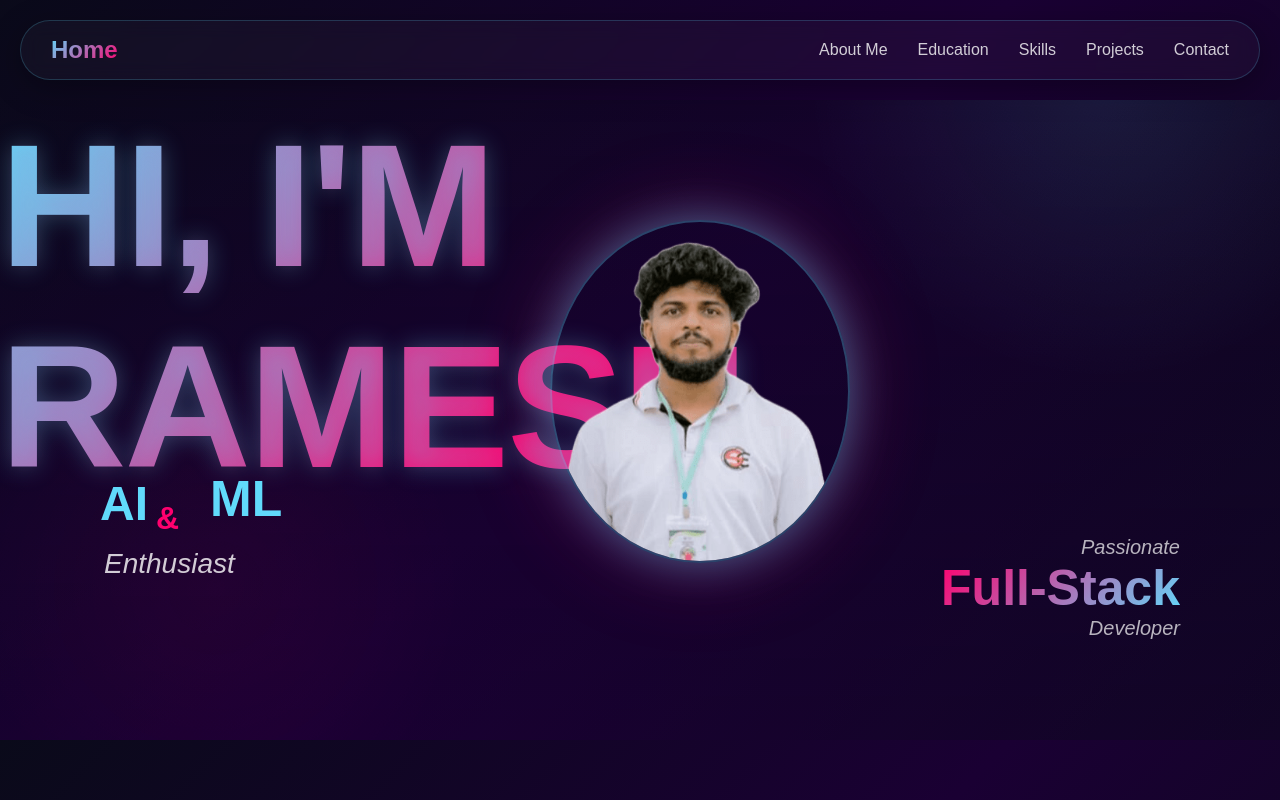
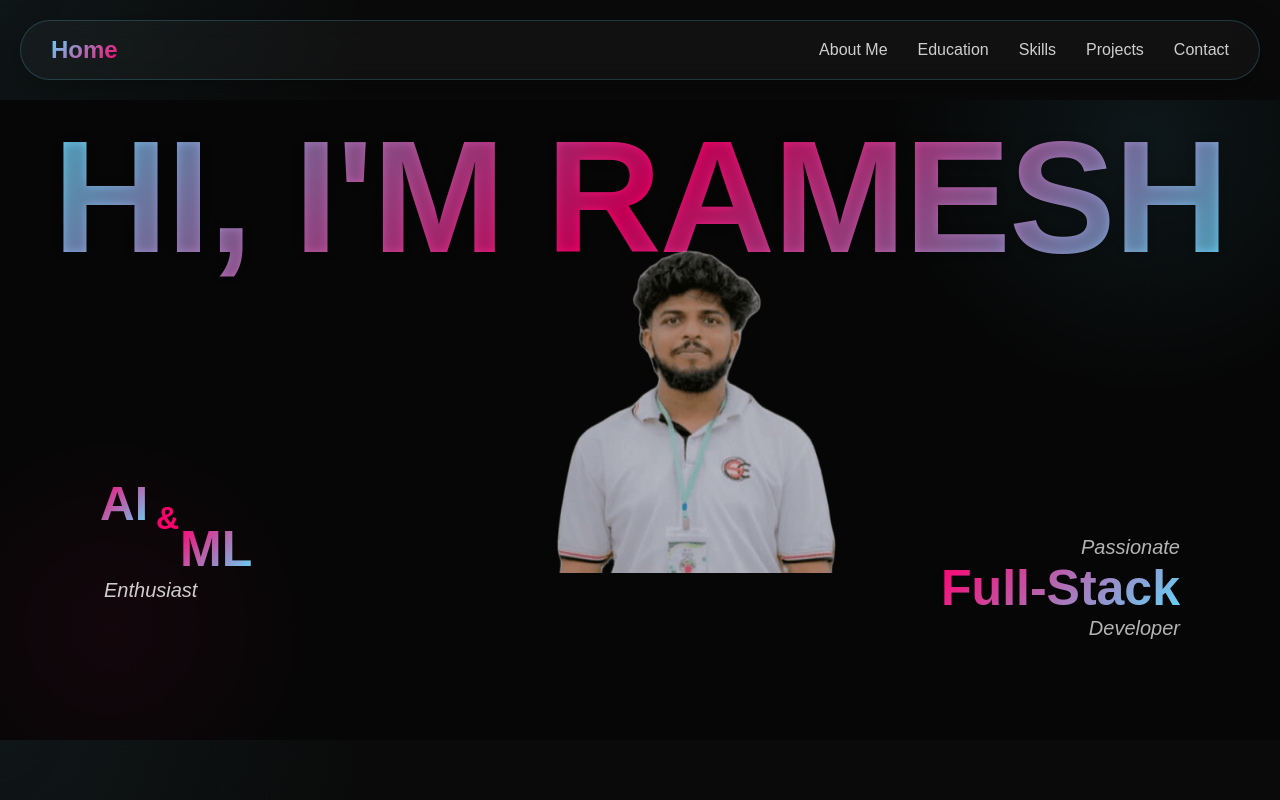
Before and after one commit to ramesh-2003-krishan/Portfolio, a React (Create React App) app in the folder portfolio/: page / in a window 1280 px wide. Built offline with nearby package versions, Linux system fonts and the light colour scheme.

Commit message:
home:upgrade css

```diff
--- a/portfolio/src/style/Home.css
+++ b/portfolio/src/style/Home.css
@@ -6,9 +6,12 @@
 }
 
 body {
-  background: linear-gradient(135deg, #0a0a1a 0%, #1a0033 50%, #0a0a1a 100%);
+  background: #050505;
   color: white;
   overflow-x: hidden;
+  background-image: radial-gradient(circle at top left, rgba(97, 218, 251, 0.06), transparent 25%),
+    radial-gradient(circle at bottom right, rgba(255, 0, 110, 0.05), transparent 30%),
+    linear-gradient(180deg, rgba(10, 10, 10, 1), rgba(5, 5, 5, 1));
 }
 
 /* Navbar */
@@ -78,18 +81,18 @@ body {
   display: flex;
   justify-content: center;
   align-items: center;
-  background: linear-gradient(180deg, rgba(10, 10, 26, 0.3) 0%, rgba(26, 0, 51, 0.5) 100%);
+  background: #060606;
   overflow: hidden;
 }
 
 .hero::before {
   content: '';
   position: absolute;
-  top: -50%;
+  top: -35%;
   right: -10%;
-  width: 600px;
-  height: 600px;
-  background: radial-gradient(circle, rgba(97, 218, 251, 0.1) 0%, transparent 70%);
+  width: 520px;
+  height: 520px;
+  background: radial-gradient(circle, rgba(97, 218, 251, 0.08), transparent 70%);
   animation: float 6s ease-in-out infinite;
   z-index: 0;
 }
@@ -98,10 +101,10 @@ body {
   content: '';
   position: absolute;
   bottom: -20%;
-  left: -5%;
-  width: 500px;
-  height: 500px;
-  background: radial-gradient(circle, rgba(255, 0, 110, 0.05) 0%, transparent 70%);
+  left: -10%;
+  width: 420px;
+  height: 420px;
+  background: radial-gradient(circle, rgba(255, 0, 110, 0.05), transparent 70%);
   animation: float 8s ease-in-out infinite reverse;
   z-index: 0;
 }
@@ -110,15 +113,16 @@ body {
 .title {
   position: absolute;
   top: 5px;
-  font-size: 175px;
+  font-size: 160px;
   font-weight: 900;
   letter-spacing: -2px;
+  white-space: nowrap;
   background: linear-gradient(135deg, #61dafb 0%, #ff006e 50%, #61dafb 100%);
   -webkit-background-clip: text;
   -webkit-text-fill-color: transparent;
   background-clip: text;
-  text-shadow: 0 0 30px rgba(97, 218, 251, 0.2);
-  animation: bounceIn 1s ease-out, glow 3s ease-in-out infinite;
+  text-shadow: 0 0 10px rgba(0, 0, 0, 0.25);
+  animation: none;
   z-index: 1;
 }
 
@@ -126,13 +130,10 @@ body {
 .profile {
   position: absolute;
   left: 550px;
-  top: 120px;
+  top: 130px;
   width: 300px;
   z-index: 2;
-  border-radius: 50%;
-  box-shadow: 0 0 40px rgba(97, 218, 251, 0.4), 0 0 80px rgba(255, 0, 110, 0.2);
-  animation: profilePulse 3s ease-in-out infinite;
-  border: 2px solid rgba(97, 218, 251, 0.3);
+  opacity: 0.8;
 }
 
 .left-text {
@@ -161,7 +162,9 @@ body {
   font-size: 48px;
   font-weight: 700;
   z-index: 2;
-  color: #61dafb;
+  background: linear-gradient(135deg, #ff006e, #61dafb);
+  -webkit-background-clip: text;
+  -webkit-text-fill-color: transparent;
 }
 
 .left-text h2.ai:hover {
@@ -184,12 +187,14 @@ body {
 }
 
 .left-text h2.ml {
-  top: -6px;
-  left: 110px;
+  top: 44px;
+  left: 80px;
   font-size: 50px;
   font-weight: 700;
   z-index: 2;
-  color: #61dafb;
+   background: linear-gradient(135deg, #ff006e, #61dafb);
+  -webkit-background-clip: text;
+  -webkit-text-fill-color: transparent;
 }
 
 .left-text h2.ml:hover {
@@ -198,9 +203,9 @@ body {
 }
 
 .left-text p.ent {
-  top: 70px;
+  top: 100px;
   left: 4px;
-  font-size: 28px;
+  font-size: 20px;
   font-style: italic;
   color: rgba(255, 255, 255, 0.8);
 }
```
